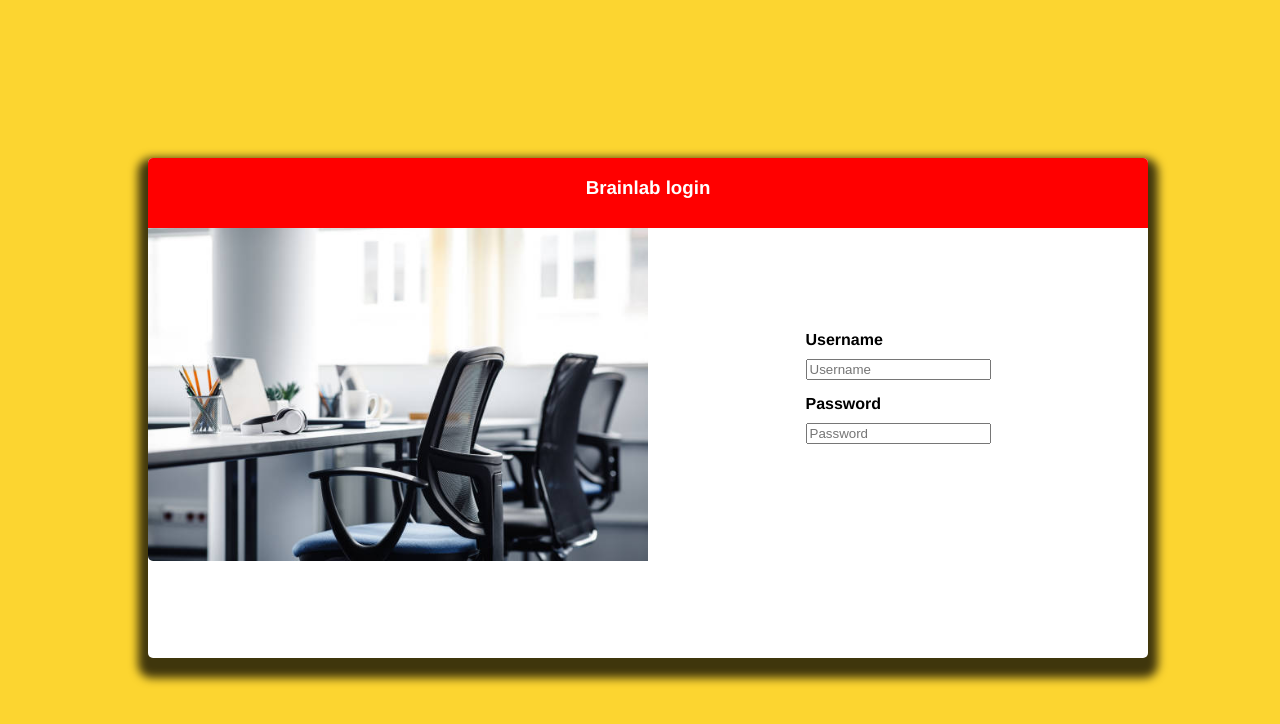
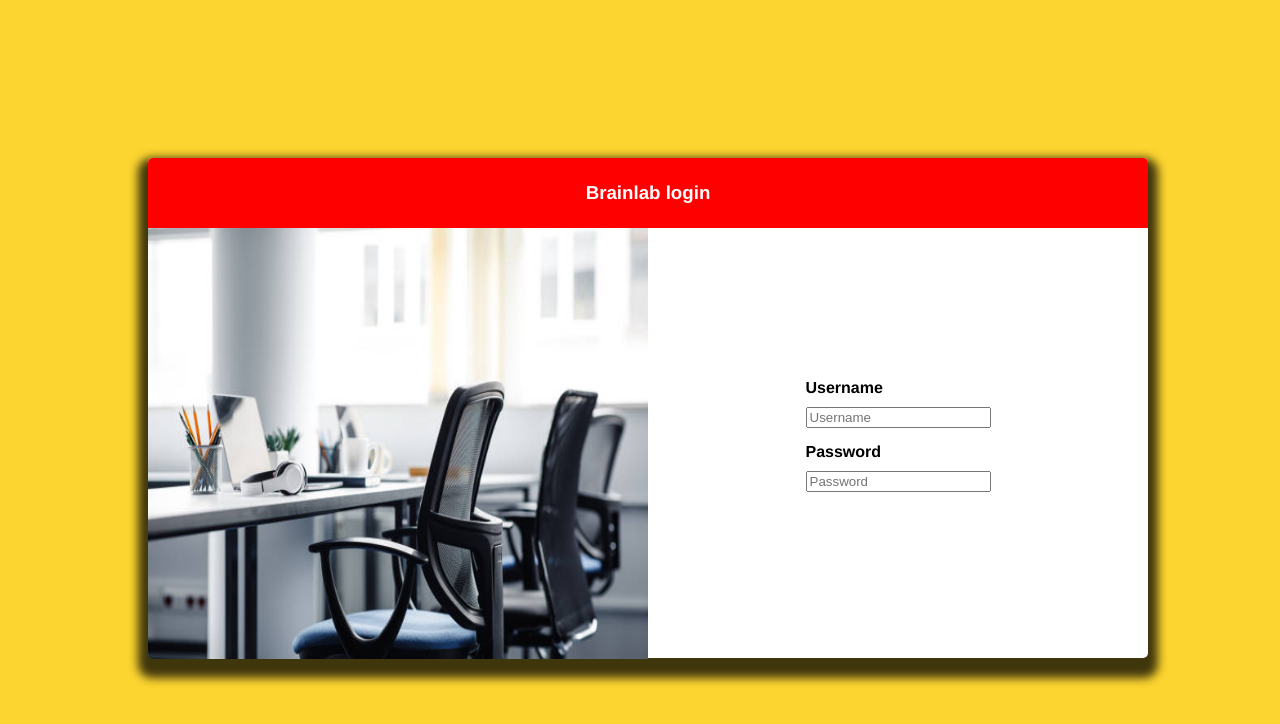
Before and after one commit to zoivan/domaci-rad, a plain HTML site: page index.html in a window 1280 px wide. Drawn offline with Linux system fonts and the light colour scheme.

Commit message:
final 3.0

```diff
--- a/styles.css
+++ b/styles.css
@@ -19,6 +19,8 @@ body {
   font-family: "Helvetica", sans-serif;
 }
 .card {
+  display: flex;
+  flex-direction: column;
   width: 1000px;
   height: 500px;
   background-color: #ffff;
@@ -30,6 +32,7 @@ body {
   height: 70px;
   display: flex;
   justify-content: center;
+  align-items: center;
   color: #ffff;
   border-top-left-radius: 5px;
   border-top-right-radius: 5px;
@@ -38,14 +41,15 @@ body {
   display: flex;
 }
 .photo {
-  display: flex;
-  justify-content: left;
+  display: inline-block;
   width: 50%;
+  height: 129.3%;
 }
 .input {
   display: flex;
   flex-direction: column;
+  flex-grow: 1;
   justify-content: center;
   align-items: center;
-  width: 50%;
+  height: 129.3%;
 }
```
